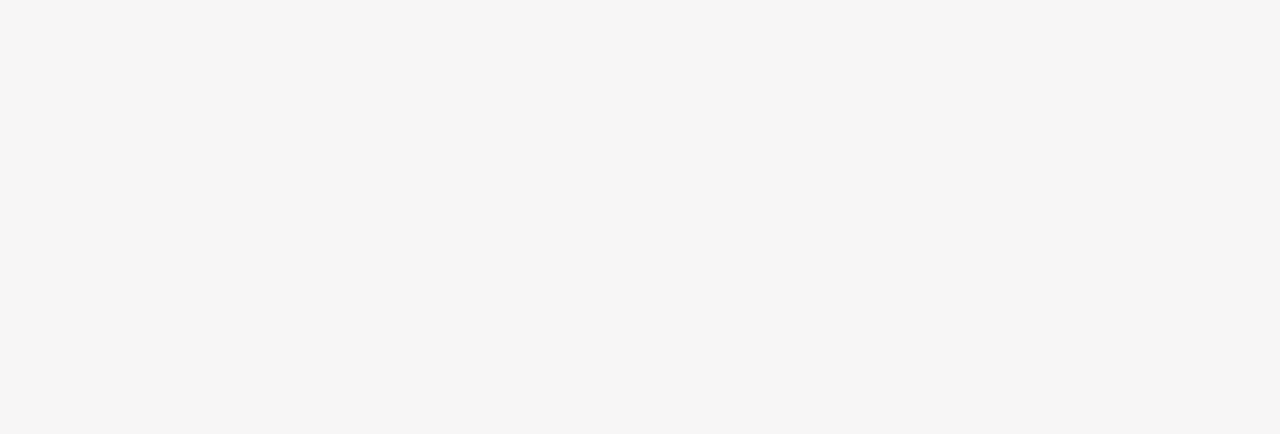
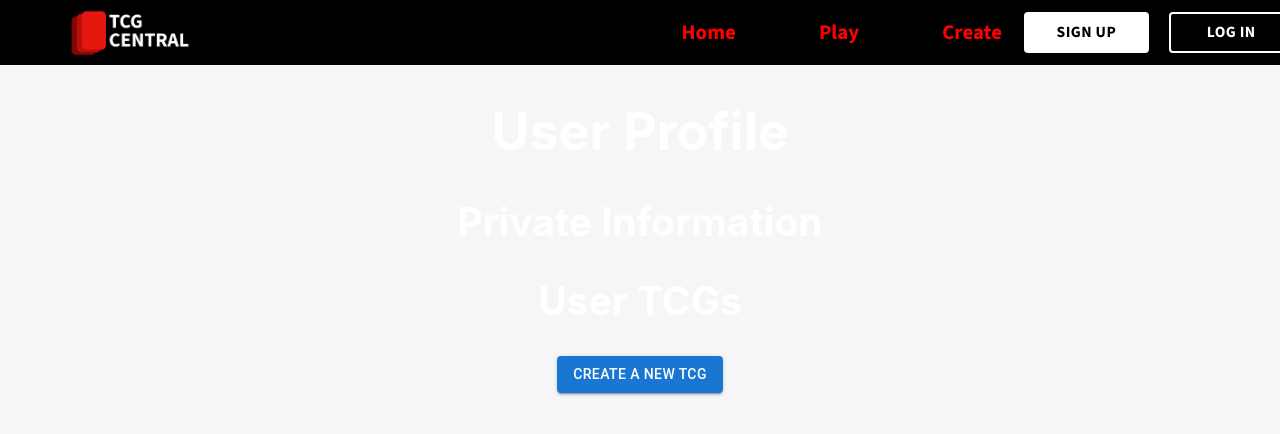
Before and after one commit to Rasheednour/TCG-Central, a React (Create React App) app: page /user in a window 1280 px wide. Before the commit this address had no page. Shown: the top 434 px of the page. Built offline with nearby package versions, Linux system fonts and the light colour scheme.

Commit message:
added routing to user page and tcg portal

```diff
--- a/src/App.js
+++ b/src/App.js
@@ -2,6 +2,8 @@ import './App.css';
 import {BrowserRouter as Router, Routes, Route} from 'react-router-dom';
 import HomePage from './pages/HomePage';
 import SignUpPage from './pages/SignUpPage';
+import TCGPortal from './pages/TCGPortal';
+import UserPage from './pages/UserPage';
 
 function App() {
   return (
@@ -11,6 +13,8 @@ function App() {
           <Routes>
           <Route path="/" element={<HomePage/>} />
           <Route path="/signup" element={<SignUpPage/>} />
+          <Route path="/tcgportal" element={<TCGPortal/>} />
+          <Route path="/user" element={<UserPage/>} />
           </Routes>
         </header>
       </Router>
--- a/src/components/SignUpForm.js
+++ b/src/components/SignUpForm.js
@@ -2,12 +2,20 @@ import React, { useState } from "react";
 import './styles/SignUpForm.css';
 import TextField from '@mui/material/TextField';
 import Button from '@mui/material/Button';
+import { useNavigate } from "react-router-dom";
+
 
 
 const SignUpForm = () => {
   const [fullName, setFullName] = useState("");
   const [email, setEmail] = useState("");
   const [password, setPassword] = useState("");
+
+  let navigate = useNavigate();
+  const routeChange = () =>{
+    let path = `/user`;
+    navigate(path);
+  }
 
   const handleSubmit = (event) => {
     event.preventDefault();
@@ -30,7 +38,7 @@ const SignUpForm = () => {
         <br />
         <Button className="button1" variant="contained" type="submit">Get Started</Button>
         <br />
-        <Button className="button2" variant="contained" type="submit">Sign in with Google</Button>
+        <Button className="button2" variant="contained" type="submit" onClick={routeChange}>Sign in with Google</Button>
       </form>
     </div>
   );
--- a/src/components/TopRibbon.js
+++ b/src/components/TopRibbon.js
@@ -19,8 +19,8 @@ function TopRibbon() {
 
         <div className='redirect-links'>
             <Link to='/'>Home</Link>
-            <Link to='/'>Play</Link>
-            <Link to='/'>Create</Link>
+            <Link to='/tcgportal'>Play</Link>
+            <Link to='/user'>Create</Link>
         </div>
 
         <div className='login-buttons'>
--- a/src/pages/HomePage.js
+++ b/src/pages/HomePage.js
@@ -2,8 +2,16 @@ import '../App.css';
 import TopRibbon from '../components/TopRibbon.js'
 import Button from '@mui/material/Button';
 import GameSummary from '../components/GameSummary';
+import { useNavigate } from "react-router-dom";
 
 function HomePage() {
+
+  let navigate = useNavigate();
+  const routeChange = () =>{
+    let path = `/tcgportal`;
+    navigate(path);
+  }
+
   return (
     <div className="HomePage">
 
@@ -12,7 +20,7 @@ function HomePage() {
           <div className='home-intro'>
             <h1>Community Created Trading Card Games</h1>
             <p>TCG CENTRAL is your one stop shop to view, and play trading card games created by a community of thousands of creative individuals, as well as create your own.</p>
-            <Button variant="contained">VIEW PUBLISHED GAMES</Button>
+            <Button variant="contained" onClick={routeChange}>VIEW PUBLISHED GAMES</Button>
           </div>
           <div className='GS'>
           <GameSummary title={'Mystic Warriors'} creator={'joeDoe'} description={'A fantasy TCG set int he world of kaosp smaol;a msialsj kasaisjia iasj;;a jsiajj sdlsi hatwqiqp ahdgqyha ahsg aua aysohjha'}/>
--- a/src/pages/TCGPortal.js
+++ b/src/pages/TCGPortal.js
@@ -0,0 +1,20 @@
+import '../App.css';
+import TopRibbon from '../components/TopRibbon.js'
+import Button from '@mui/material/Button';
+import GameSummary from '../components/GameSummary';
+
+function TCGPortal() {
+  return (
+    <div className="TCGPortal">
+
+        <TopRibbon/>
+        <div className='TCG-Container'>
+          <h1>TCG Portal</h1>
+          <h2>Browse Published Trading Card Games</h2>
+        </div>
+
+    </div>
+  );
+}
+
+export default TCGPortal;
--- a/src/pages/UserPage.js
+++ b/src/pages/UserPage.js
@@ -0,0 +1,22 @@
+import '../App.css';
+import TopRibbon from '../components/TopRibbon.js'
+import Button from '@mui/material/Button';
+import GameSummary from '../components/GameSummary';
+
+function UserPage() {
+  return (
+    <div className="UserPage">
+
+        <TopRibbon/>
+        <div className='User-Container'>
+          <h1>User Profile</h1>
+          <h2>Private Information</h2>
+          <h2>User TCGs</h2>
+          <Button variant='contained'>Create a new TCG</Button>
+        </div>
+
+    </div>
+  );
+}
+
+export default UserPage;
```
Also changed, not shown: src/pages/LoginPage.js (deleted).
